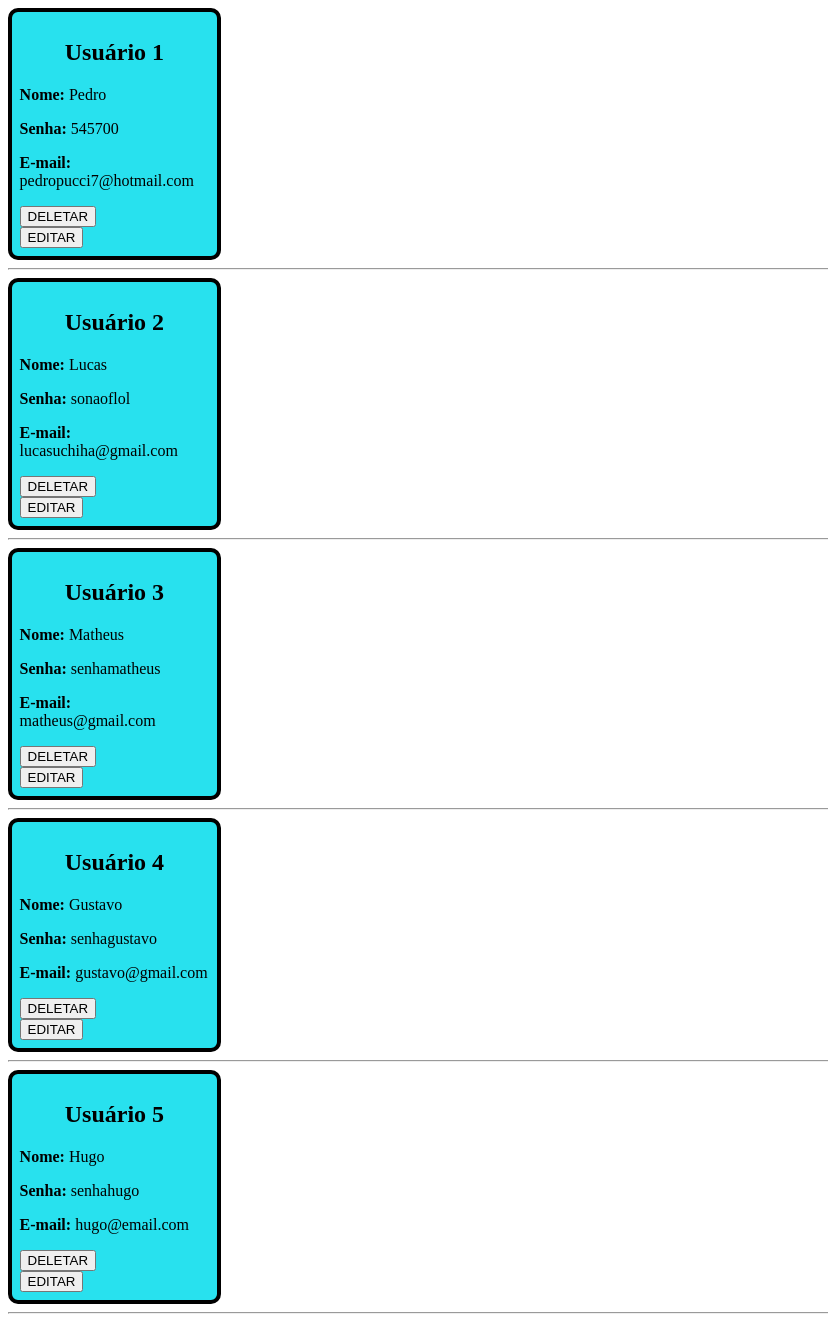
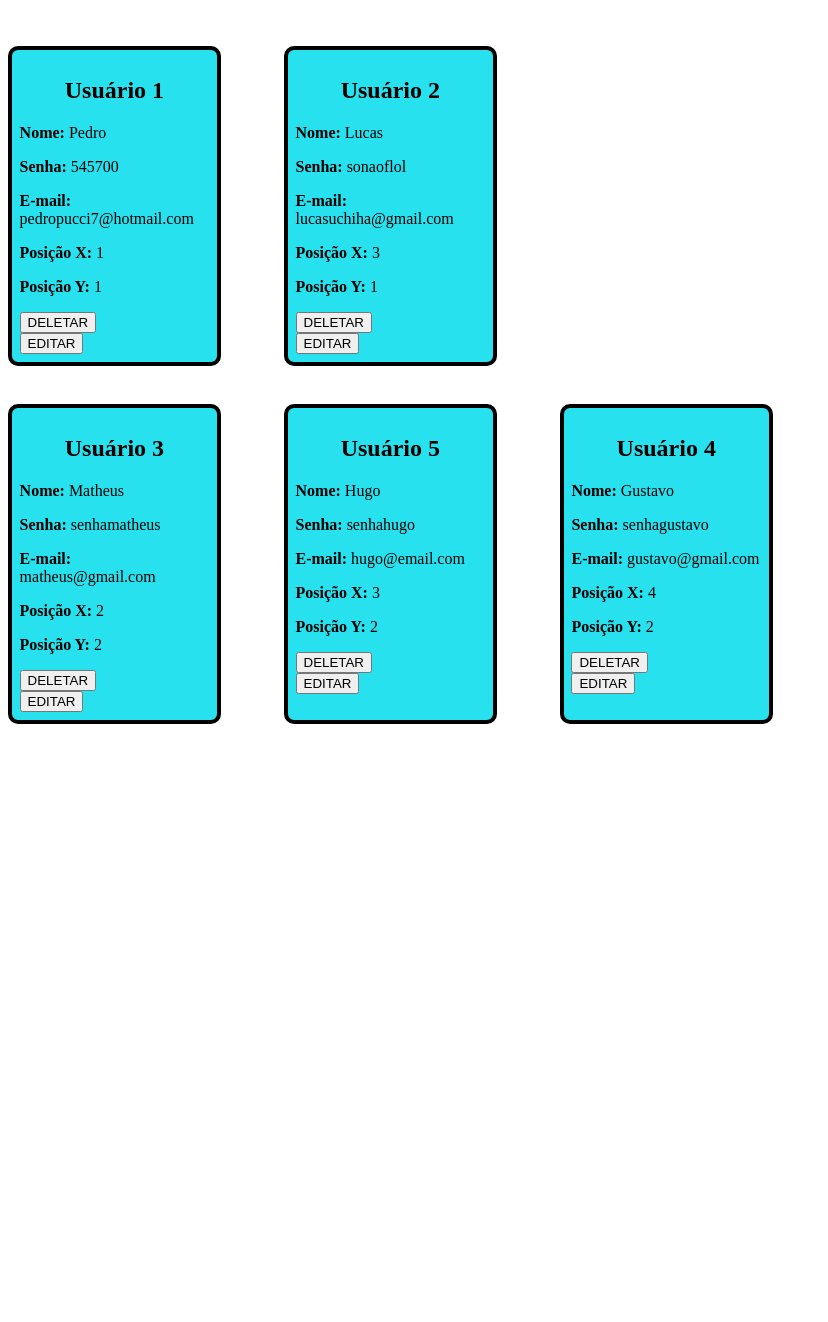
Before and after one commit to MirageGroup/flask-app, a Flask app: page /sqlite in a window 1280 px wide. Shown: the whole page, without its empty margins (0-828 px from the left). After the commit the page ends 724 px from the top, so only its background shows below. Run offline with Flask 2, Linux system fonts and the light colour scheme; data comes from the database, SQL or seed files in the repository; both versions use the stored data as it was after the commit; some libraries are stand-ins or nearby versions.

Commit message:
sorting by positions

```diff
--- a/main.py
+++ b/main.py
@@ -1,3 +1,4 @@
+import re
 from flask import Flask, render_template, request, redirect
 from markupsafe import escape
 #from flask_mysqldb import MySQL
@@ -36,16 +37,18 @@ def sqlite():
     name = request.form['name']
     senha = request.form['senha']
     email = request.form['email']
-    posicao = request.form['posicao']
-    conn.execute('INSERT INTO Tables (name, senha, email, posy) VALUES (?, ?, ?, ?)', (name, senha, email, posicao))
+    posicaox = request.form['posicaox']
+    posicaoy = request.form['posicaoy']
+    conn.execute('INSERT INTO Tables (name, senha, email, posx, posy) VALUES (?, ?, ?, ?, ?)', (name, senha, email, posicaox, posicaoy))
     conn.commit()
     conn.close()
     return redirect('/sqlite')
   else:
     conn = get_db_connection()
-    users = conn.execute('SELECT * FROM Tables ORDER BY posy ASC').fetchall()
+    fileira1 = conn.execute('SELECT * FROM Tables WHERE posy = "1" ORDER BY posx ASC').fetchall()
+    fileira2 = conn.execute('SELECT * FROM TABLES WHERE posy = "2" ORDER BY posx ASC').fetchall()
     conn.close()
-    return render_template('sqlite3.html', users=users)
+    return render_template('sqlite3.html', fileira1=fileira1, fileira2=fileira2)
 
 @app.route('/sqlite_delete/<int:userid>', methods = ['POST'])
 def sqlite_delete(userid):
--- a/schema.sql
+++ b/schema.sql
@@ -5,5 +5,6 @@ CREATE TABLE Tables (
 	name VARCHAR(50) NOT NULL,
 	senha VARCHAR(50) NOT NULL,
 	email VARCHAR(50) NOT NULL,
+	posx CHAR NOT NULL,
 	posy CHAR NOT NULL
 );
--- a/static/css/card.css
+++ b/static/css/card.css
@@ -1,7 +1,14 @@
+.area_cadastros {
+  display: flex;
+}
+
 .cadastros {
   background-color: rgb(40, 225, 238);
   width: 15%;
   padding: 0.6%;
   border-radius: 10px;
   border: 4px solid black;
+  position: relative;
+  margin-right: 5%;
+  margin-top: 3%;
 }
--- a/templates/form.html
+++ b/templates/form.html
@@ -11,7 +11,8 @@
     <p> Nome <input type = "text" name = "name" /></p>
     <p> Senha <input type = "password" name = "senha" /></p>
     <p> E-mail <input type = "text" name = "email" /></p>
-    <p> Posição <input type = "number" name = "posicao" /></p>
+    <p> Posição X <input type = "number" name = "posicaox" /></p>
+    <p> Posição Y <input type = "number" name = "posicaoy" /></p>
     <p><input type = "submit" value = "Submit" /></p>
  </form>
 </body>
--- a/templates/sqlite3.html
+++ b/templates/sqlite3.html
@@ -3,17 +3,21 @@
 <head>
   <meta charset="UTF-8">
   <meta http-equiv="X-UA-Compatible" content="IE=edge">
-  <meta name="viewport" content="width=device-width, initial-scale=1.0">  <link rel="stylesheet" href="../static/css/card.css">
+  <meta name="viewport" content="width=device-width, initial-scale=1.0">
+  <link rel="stylesheet" href="../static/css/card.css">
   <title>SQLite</title>
 </head>
 <body>
-  {% for cadastro in users %}
+  <div class="area_cadastros fileira1">
+  {% for cadastro in fileira1 %}
     <div class="cadastros">
       <card>
         <center><h2> Usuário {{ cadastro['id'] }}</h2></center>
         <p><b>Nome: </b>{{ cadastro['name'] }}</p>
         <p><b>Senha: </b>{{ cadastro['senha'] }}</p>
         <p><b>E-mail: </b>{{ cadastro['email'] }}</p>
+        <p><b>Posição X: </b>{{ cadastro['posx'] }}</p>
+        <p><b>Posição Y: </b>{{ cadastro['posy'] }}</p>
         <div class="buttons">
           <form action="{{url_for('sqlite_delete', userid=cadastro['id'])}}" method="POST">
             <input type="submit" value="DELETAR">
@@ -22,12 +26,37 @@
             <input type="submit" value="EDITAR">
           </form>
         </div>
-        <!-- <a href="{{url_for('sqlite_delete', userid=cadastro['id'])}}"><input type="button" value="DELETAR" ></a> -->
       </card>
     </div>
-    <hr>
 
     {% endfor %}
 
+  </div>
+  <div class="area_cadastros fileira2">
+    {% for cadastro in fileira2 %}
+    <div class="cadastros">
+      <card>
+        <center><h2> Usuário {{ cadastro['id'] }}</h2></center>
+        <p><b>Nome: </b>{{ cadastro['name'] }}</p>
+        <p><b>Senha: </b>{{ cadastro['senha'] }}</p>
+        <p><b>E-mail: </b>{{ cadastro['email'] }}</p>
+        <p><b>Posição X: </b>{{ cadastro['posx'] }}</p>
+        <p><b>Posição Y: </b>{{ cadastro['posy'] }}</p>
+        <div class="buttons">
+          <form action="{{url_for('sqlite_delete', userid=cadastro['id'])}}" method="POST">
+            <input type="submit" value="DELETAR">
+          </form>
+          <form action="{{url_for('sqlite_edit', userid=cadastro['id'])}}">
+            <input type="submit" value="EDITAR">
+          </form>
+        </div>
+      </card>
+    </div>
+
+    {% endfor %}
+
+  </div>
+
+
     </body>
 </html>
```
Also changed, not shown: init_db.py (+11 -4 lines), database.db.
